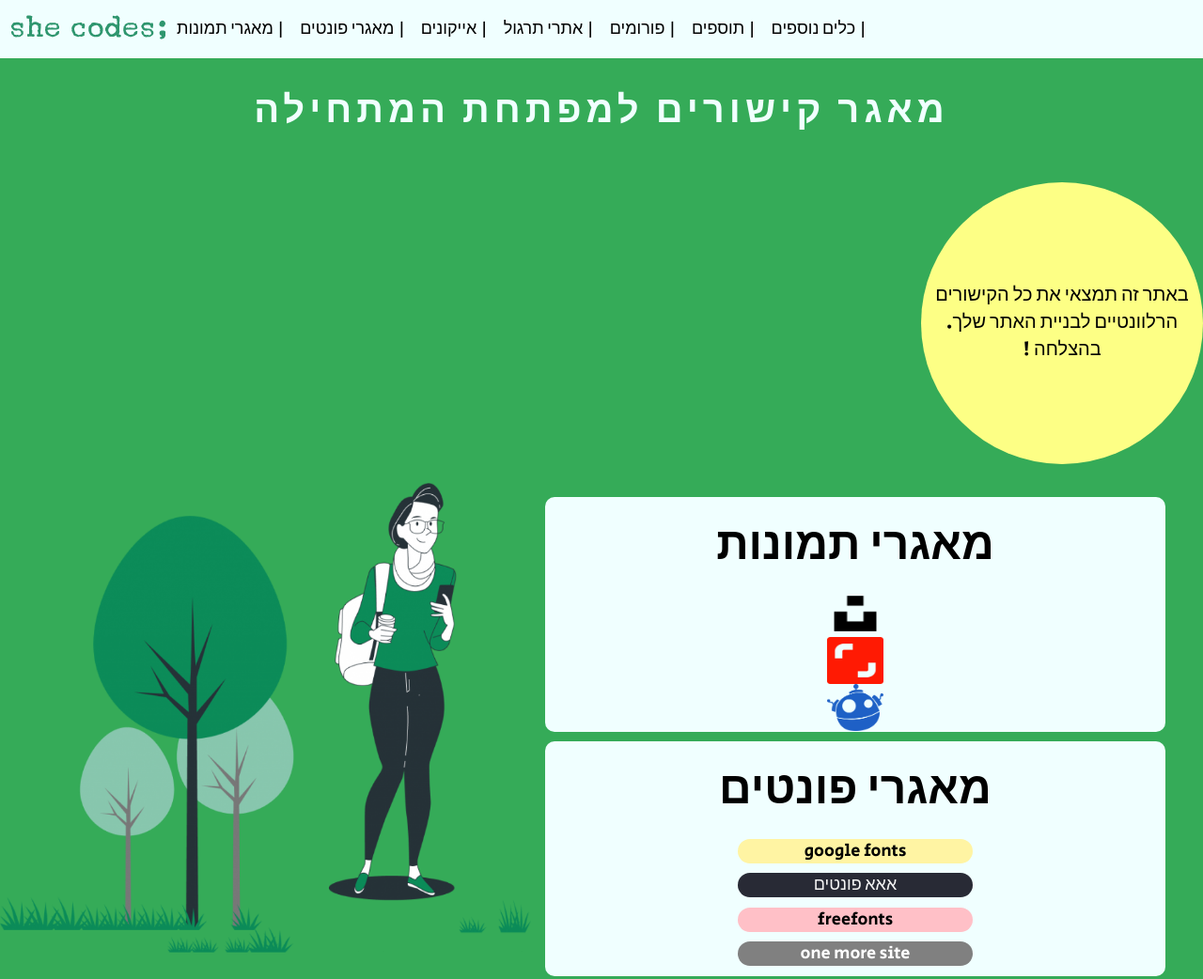
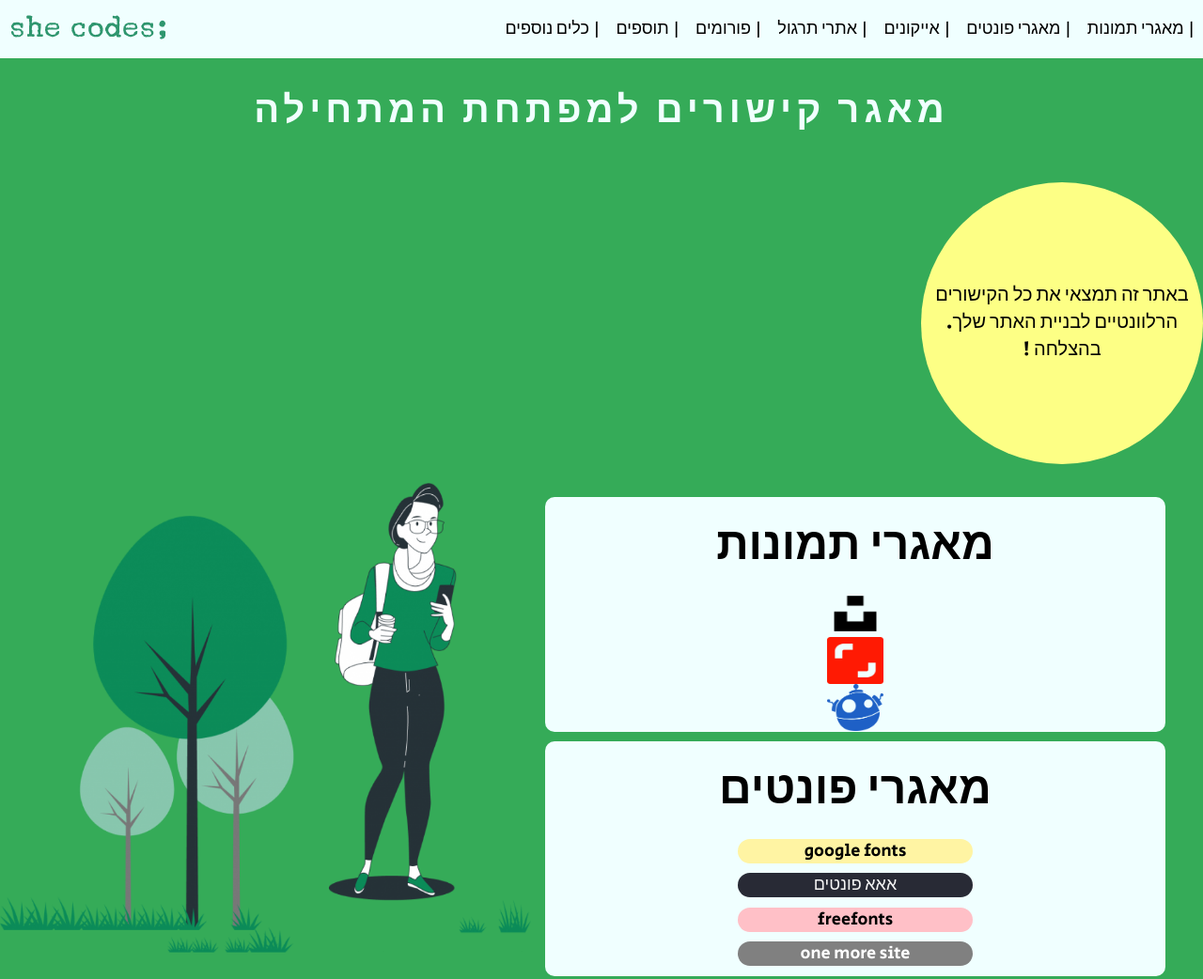
Before and after one commit to galmizzz/she-collect, a plain HTML site: page index.html in a window 1280 px wide. Shown: the top 1042 px of the page at 94% size. Drawn offline with Linux system fonts and the light colour scheme.

Commit message:
changed navbar a to float right in hebrew

```diff
--- a/style.css
+++ b/style.css
@@ -55,6 +55,10 @@ nav ul{
 ul.topnav-left li{
     list-style: none;
     float: left;
+}
+
+ul.topnav-left li:not(:nth-child(1)) {
+    float: right;
 }
 
 ul.topnav-left li a {
```
